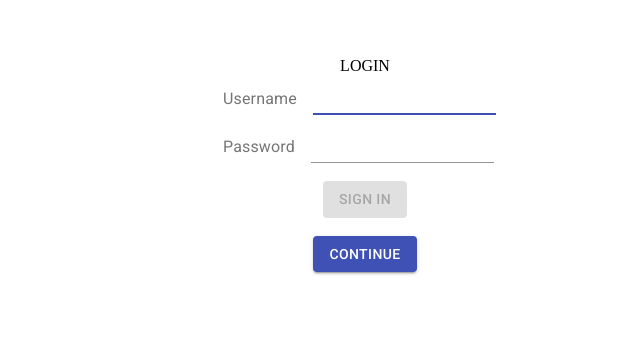
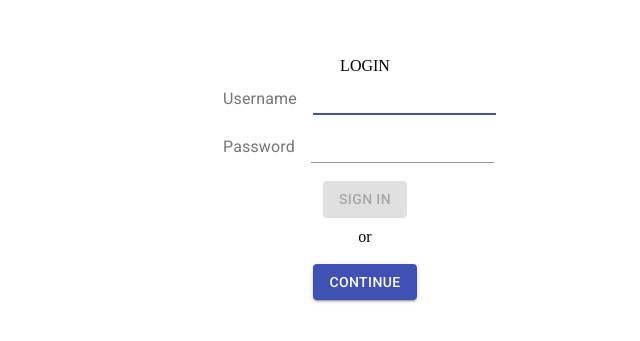
Before and after one commit to drew-gill/Medical-Tool-Retrieval-App, a React (Create React App) app in the folder client/: page /Login in a window 1280 px wide. Shown: the part 203-544 px from the top of the page, without its empty margins (275-915 px from the left). Built offline with nearby package versions, Linux system fonts and the light colour scheme.

Commit message:
Add 'or' inbetween sign in and continue

```diff
--- a/client/src/views/Login/Login.js
+++ b/client/src/views/Login/Login.js
@@ -75,6 +75,7 @@ const Login = () => {
                 Sign In
               </Button>
               <br></br>
+              <ButtonContainer>or</ButtonContainer>
               <br></br>
               <Button onClick={handleRedirect} variant="contained" color='primary'>
                 Continue
```
